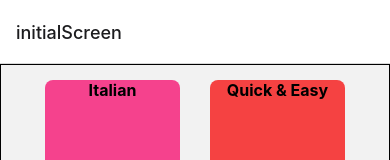
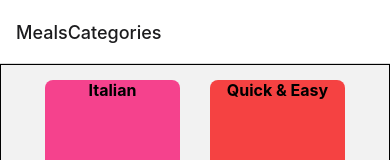
Before and after one commit to aadil42/react-native-meal-app, a React Native app: screen /MealsCategories in a window 390 px wide. Shown: the top 160 px of the page. Built offline with nearby package versions, Linux system fonts and the light colour scheme.

Commit message:
change name navigation screen's heading

```diff
--- a/App.js
+++ b/App.js
@@ -19,8 +19,8 @@ export default function App() {
       <StatusBar style='light'/>
       <NavigationContainer>
         <Stack.Navigator>
-          <Stack.Screen name="initialScreen" component={CategoriesScreen} />
-          <Stack.Screen name="MealOverviewScreen" component={MealOverviewScreen} />
+          <Stack.Screen name="MealsCategories" component={CategoriesScreen} />
+          <Stack.Screen name="MealOverview" component={MealOverviewScreen} />
         </Stack.Navigator>
       </NavigationContainer>
     </>
--- a/screens/CategoriesScreen.js
+++ b/screens/CategoriesScreen.js
@@ -10,7 +10,7 @@ const CategoriesScreen = ({ navigation }) => {
     const renderer = (itemData) => {
 
         const pressHandler = () => {
-            navigation.navigate('MealOverviewScreen');
+            navigation.navigate('MealOverview');
         }
 
         return (
```
